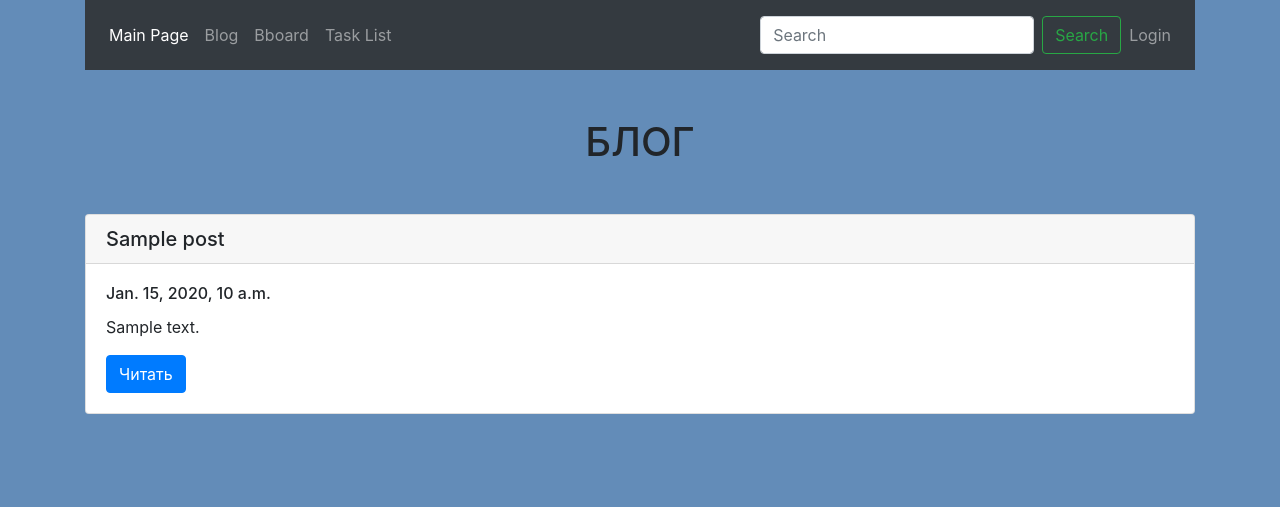
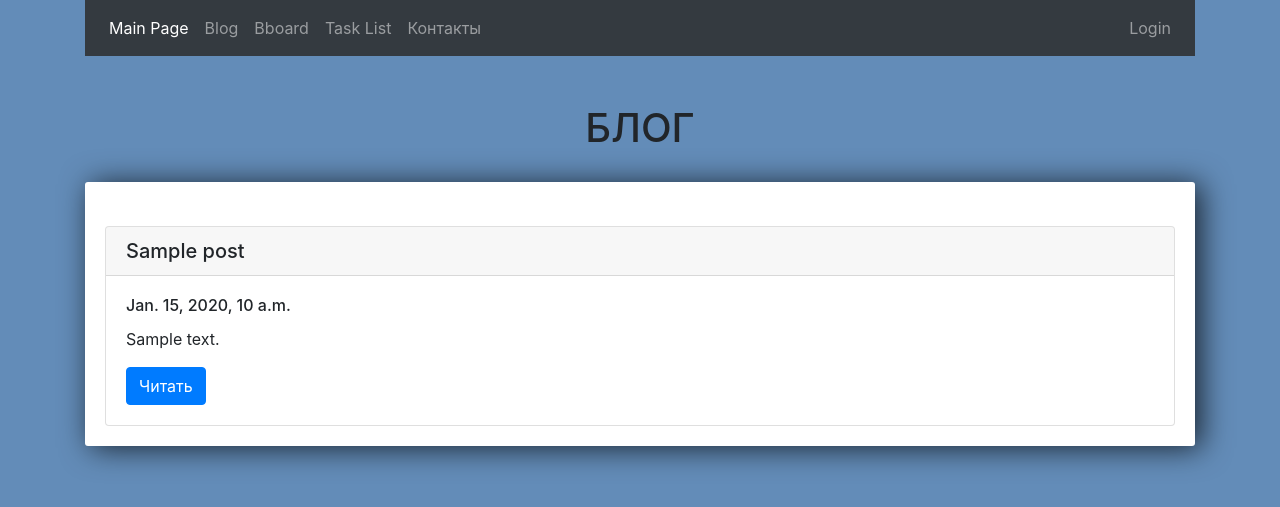
Before and after one commit to SuperSerg58/SampleSite, a Django app: template blog/templates/blog/post_list.html in a window 1280 px wide. Shown: the top 507 px of the page. Run offline with Django 3.2, Linux system fonts and the light colour scheme; the template is opened without the code that fills it: most values are stand-ins (such as "Sample title", 1, 10 or a date in 2020); some libraries are stand-ins or nearby versions.

Commit message:
ordering templates

```diff
--- a/SampleSite/settings.py
+++ b/SampleSite/settings.py
@@ -9,7 +9,7 @@ https://docs.djangoproject.com/en/3.1/topics/settings/
 For the full list of settings and their values, see
 https://docs.djangoproject.com/en/3.1/ref/settings/
 """
-
+import os
 from pathlib import Path
 
 # Build paths inside the project like this: BASE_DIR / 'subdir'.
@@ -20,7 +20,7 @@ BASE_DIR = Path(__file__).resolve().parent.parent
 # See https://docs.djangoproject.com/en/3.1/howto/deployment/checklist/
 
 # SECURITY WARNING: keep the secret key used in production secret!
-SECRET_KEY = '%nv7#n4x7!&%g0o0n^!%mv3d#66#anoup%3=e2f0#-4(c94j!o'
+SECRET_KEY = os.environ.get('SECRET_KEY')
 
 # SECURITY WARNING: don't run with debug turned on in production!
 DEBUG = True
--- a/bboard/static/style.css
+++ b/bboard/static/style.css
@@ -14,17 +14,10 @@ input {
     box-sizing: border-box;
 }
 
-input::placeholder {
-    color: #d3d3d3;
-}
-
-.submit {
-    background-color: #6BA3E8;
-}
 
 .center-column {
     width: 100%;
-    margin: 20px auto;
+    margin: 30px auto;
     padding: 20px;
     background-color: #fff;
     border-radius: 3px;
--- a/blog/templates/blog/post_list.html
+++ b/blog/templates/blog/post_list.html
@@ -8,23 +8,19 @@
     Блог
 {% endblock %}
 
+{% block navigation %}
+    {% if user.is_authenticated %}
+        <a href="{% url 'post_new' %}" class="btn btn-success mr-3">Добавить</a>
 
-{% block search-form %}
-    <form class="form-inline my-2 my-lg-0" action="{% url 'post_list' %}">
-        <input class="form-control mr-sm-2" type="search" placeholder="Search" aria-label="Search" name="search">
-        <button class="btn btn-outline-success my-2 my-sm-0" type="submit">Search</button>
-    </form>
+        <form action="{% url 'post_list' %}">
+            <input class="form-control" type="search" placeholder="Search" aria-label="Search"
+                   name="search">
+            <button class="btn btn-success" type="submit">Search</button>
+        </form>
+    {% endif %}
 {% endblock %}
 
-
 {% block content %}
-    <nav class="mt-5">
-        {% if user.is_authenticated %}
-            <a href="{% url 'post_new' %}" class="btn btn-success mr-1">Добавить</a>
-            <a href="#" class="btn btn-primary mr-1">Черновик</a>
-        {% endif %}
-    </nav>
-
     {% for post in posts %}
         <div class="card mt-4">
             <h5 class="card-header">{{ post.title }}</h5>
--- a/blog/urls.py
+++ b/blog/urls.py
@@ -8,4 +8,5 @@ urlpatterns = [
     path('blog/new/', views.post_new, name='post_new'),
     path('blog/post/<pk>/edit', views.post_edit, name='post_edit'),
     path('blog/<pk>/delete', views.post_delete, name='post_delete'),
+    path('contacts/', views.contact_us, name='contact_us'),
 ]
--- a/blog/views.py
+++ b/blog/views.py
@@ -61,3 +61,7 @@ def post_delete(request, pk):
     post = get_object_or_404(Post, pk=pk)
     post.delete()
     return redirect('post_list')
+
+
+def contact_us(request):
+    return render(request, 'blog/contact_page.html')
--- a/tasks/forms.py
+++ b/tasks/forms.py
@@ -8,3 +8,8 @@ class TaskForm(forms.ModelForm):
     class Meta:
         model = Task
         fields = '__all__'
+
+        widgets = {
+            'title': forms.TextInput(attrs={'class': 'form-control'}),
+            'complete': forms.CheckboxInput(attrs={'class': 'form-check-input'})
+        }
--- a/templates/basic.html
+++ b/templates/basic.html
@@ -41,11 +41,12 @@
                             <a class="nav-link" href="{% url 'task_index' %}">Task List</a>
                         </li>
 
+                        <li class="nav-item">
+                            <a class="nav-link" href="{% url 'contact_us' %}">Контакты</a>
+                        </li>
+
                     </ul>
 
-                    {% block search-form %}
-
-                    {% endblock %}
                     <ul class="navbar-nav">
                         {% if user.is_authenticated %}
 
@@ -70,11 +71,16 @@
                     {% endblock %}
                 </h1>
             </header>
+            <div class="center-column">
+                <div class="form-inline">
+                    {% block navigation %}
 
-            {% block content %}
+                    {% endblock %}
+                </div>
+                {% block content %}
 
-            {% endblock %}
-
+                {% endblock %}
+            </div>
         </div>
     </div>
 </div>
```
Also changed, not shown: bboard/templates/bboard/by_rubric.html (+7 -4 lines), bboard/templates/bboard/create.html (+5 -5 lines), bboard/templates/bboard/index.html (+13 -16 lines), blog/templates/blog/contact_page.html (added, +17 -0 lines), blog/templates/blog/post_detail.html (+4 -3 lines), blog/templates/blog/post_new.html (+4 -4 lines), tasks/templates/tasks/task_delete.html (+5 -5 lines), tasks/templates/tasks/task_index.html (+7 -10 lines), tasks/templates/tasks/task_update.html (+6 -6 lines).
